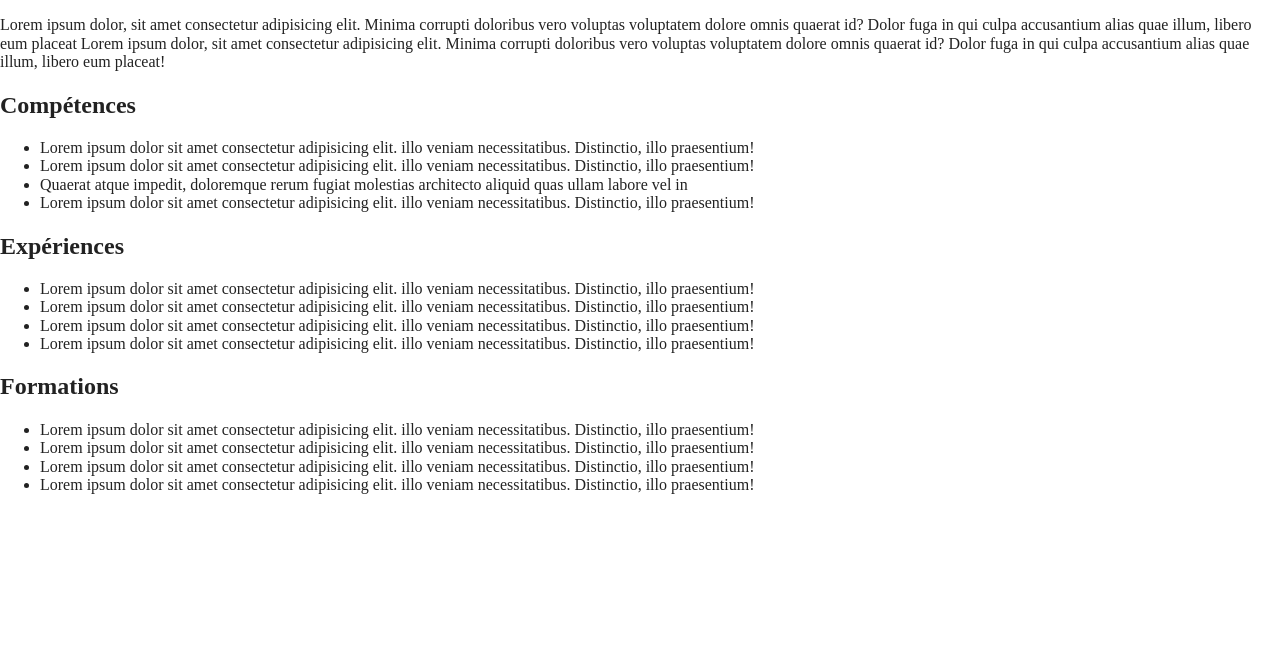
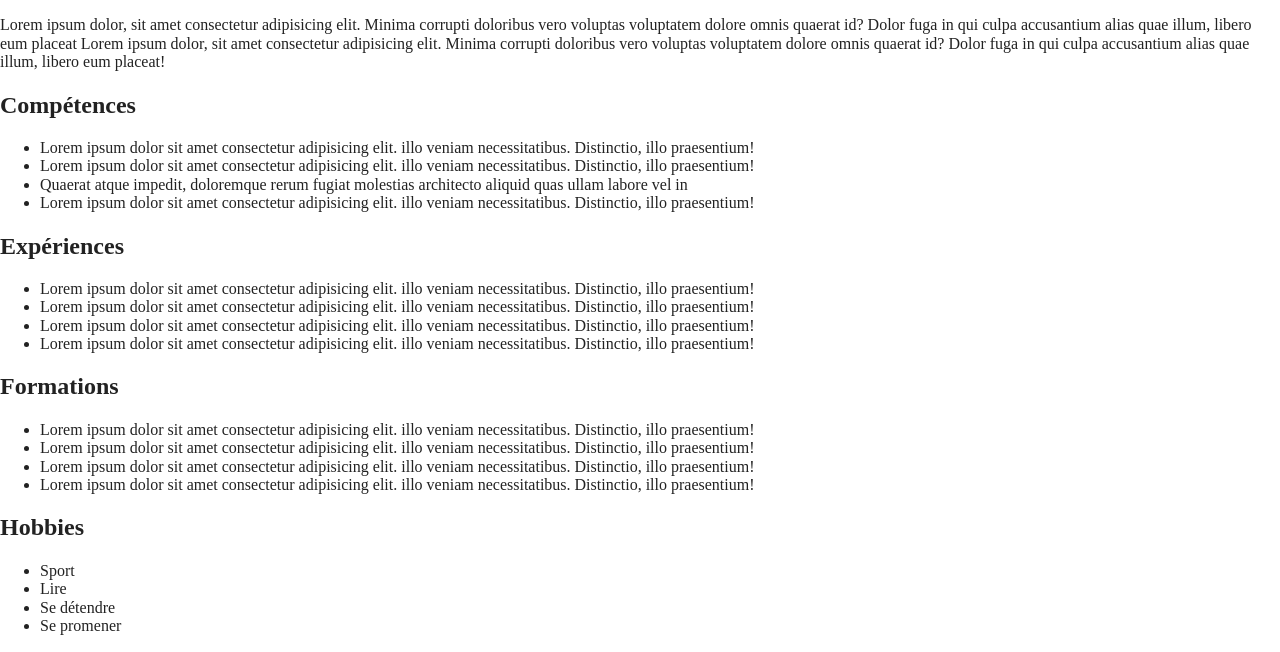
Before and after one commit to IdurarDev/mon_cv, a website built with Parcel: page index.html in a window 1280 px wide. Shown: the part 469-1121 px from the top of the page. Before the commit the page ends 980 px from the top, so only its background shows below. Built offline with nearby package versions, Linux system fonts and the light colour scheme.

Commit message:
add section hobbies and balise ul

```diff
--- a/index.html
+++ b/index.html
@@ -84,6 +84,15 @@
        <li>Lorem ipsum dolor sit amet consectetur adipisicing elit. illo veniam necessitatibus. Distinctio, illo praesentium!</li>
      </ul>
    </section>
+   <section>
+     <h2>Hobbies</h2>
+     <ul>
+       <li>Sport</li>
+       <li>Lire</li>
+       <li>Se détendre</li>
+       <li>Se promener</li>
+     </ul>
+   </section>
   </main>
 
   <!-- Add your site or application content here -->
```
